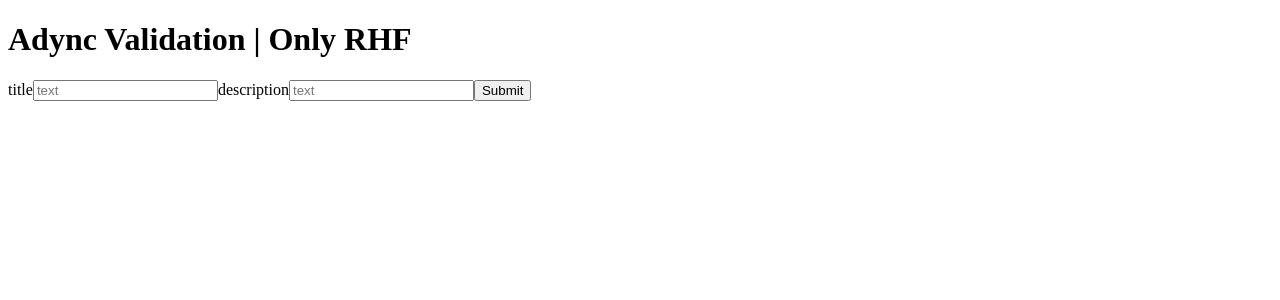
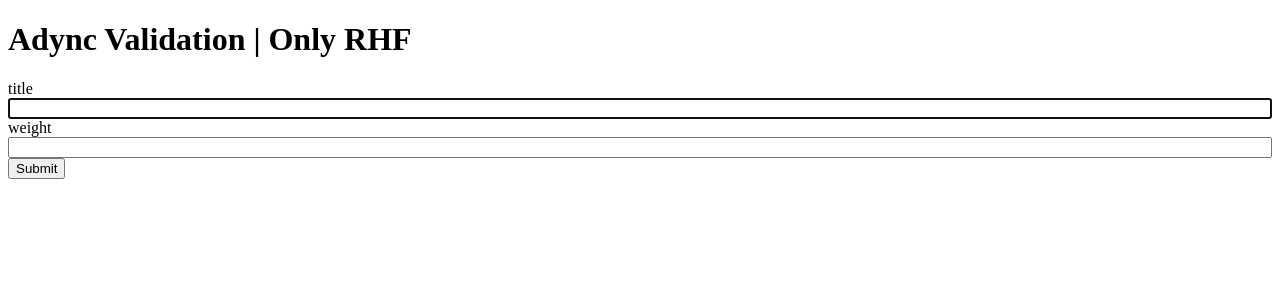
Before and after one commit to torikatsupg/next-playground, a Next.js app: page /playground/async_validation/only_rhf in a window 1280 px wide. Shown: the top 300 px of the page. Built offline with nearby package versions, Linux system fonts and the light colour scheme.

Commit message:
feat: add async validation sample by vanila RHF

```diff
--- a/src/_pages/async_validation/OnlyRHF/const.ts
+++ b/src/_pages/asyncValidation/OnlyRHF/const.ts
@@ -1,6 +1,12 @@
 import * as z from "zod";
+import { InputSchema } from "./type";
 
 export const formSchema = z.object({
   title: z.string(),
   description: z.string(),
 });
+
+export const defaultValues: InputSchema = {
+  title: "",
+  weight: "",
+};
--- /dev/null
+++ b/src/_pages/asyncValidation/OnlyRHF/formFields/FormFieldTitle.tsx
@@ -0,0 +1,37 @@
+import { Input } from "@/components/Input";
+import { useOnlyRHFFormContext } from "../utils";
+import { useController, useFormState } from "react-hook-form";
+
+export const FormFieldTitle = () => {
+  const { register, control } = useOnlyRHFFormContext();
+  const {
+    fieldState: { error, isValidating },
+  } = useController({ control, name: "title" });
+
+  return (
+    <div>
+      {isValidating && <p className="text-sm text-green-500">validating...</p>}
+      <Input
+        {...register("title", {
+          validate: async (value) => {
+            await new Promise((resolve) => setTimeout(resolve, 2000));
+
+            if (value.length === 0) {
+              return "required";
+            }
+            if (value.length > 10) {
+              return "too long";
+            }
+
+            if (value === "test") {
+              return "'test' is not allowed";
+            }
+          },
+        })}
+        id="title"
+        label="title"
+        error={error?.message}
+      />
+    </div>
+  );
+};
--- /dev/null
+++ b/src/_pages/asyncValidation/OnlyRHF/formFields/FormFieldWeight.tsx
@@ -0,0 +1,28 @@
+import { Input } from "@/components/Input";
+import { useOnlyRHFFormContext } from "../utils";
+import { useController, useFormState } from "react-hook-form";
+
+export const FormFieldWeight = () => {
+  const { register, control } = useOnlyRHFFormContext();
+  const {
+    fieldState: { error, isValidating },
+  } = useController({ control, name: "weight" });
+
+  return (
+    <div>
+      {isValidating && <p className="text-sm text-green-500">validating...</p>}
+      <Input
+        {...register("weight", {
+          validate: (value) => {
+            if (value.length === 0) {
+              return "required";
+            }
+          },
+        })}
+        id="weight"
+        label="weight"
+        error={error?.message}
+      />
+    </div>
+  );
+};
--- /dev/null
+++ b/src/_pages/asyncValidation/OnlyRHF/index.tsx
@@ -0,0 +1,39 @@
+import { FormProvider, useController, useForm } from "react-hook-form";
+import { InputSchema, OutputSchema } from "./type";
+import { defaultValues } from "./const";
+import { ComponentProps, useEffect } from "react";
+import { FormFieldTitle } from "./formFields/FormFieldTitle";
+import { FormFieldWeight } from "./formFields/FormFieldWeight";
+
+export const OnlyRHFPage = () => {
+  const methods = useForm<InputSchema, unknown, OutputSchema>({
+    defaultValues,
+  });
+
+  useEffect(() => {
+    methods.setFocus("title");
+  }, []);
+
+  const onSubmit = async (data: OutputSchema) => {
+    // NOTE: submit data to server
+    console.log({
+      key: "onSubmitSuccess",
+      data,
+    });
+  };
+
+  return (
+    <div>
+      <h1>Adync Validation | Only RHF</h1>
+
+      <FormProvider {...methods}>
+        <form onSubmit={methods.handleSubmit(onSubmit)}>
+          <FormFieldTitle />
+          <FormFieldWeight />
+
+          <button type="submit">Submit</button>
+        </form>
+      </FormProvider>
+    </div>
+  );
+};
--- /dev/null
+++ b/src/_pages/asyncValidation/OnlyRHF/type.ts
@@ -0,0 +1,9 @@
+export type InputSchema = {
+  title: string;
+  weight: string;
+};
+
+export type OutputSchema = {
+  title: string;
+  weight: number;
+};
--- /dev/null
+++ b/src/_pages/asyncValidation/OnlyRHF/utils.ts
@@ -0,0 +1,6 @@
+import { useFormContext } from "react-hook-form";
+import { InputSchema, OutputSchema } from "./type";
+
+export const useOnlyRHFFormContext = () => {
+  return useFormContext<InputSchema, unknown, OutputSchema>();
+};
--- a/src/_pages/async_validation/OnlyRHF/index.tsx
+++ /dev/null
@@ -1,37 +0,0 @@
-import { useForm } from "react-hook-form";
-import { InputSchema, OutputSchema } from "./type";
-
-export const OnlyRHFPage = () => {
-  const { register, handleSubmit } = useForm<
-    InputSchema,
-    unknown,
-    OutputSchema
-  >({
-    defaultValues: {
-      title: "",
-      description: "",
-    },
-  });
-
-  const onSubmit = async (data: OutputSchema) => {
-    console.log({
-      key: "onSubmitSuccess",
-      data,
-    });
-  };
-
-  return (
-    <div>
-      <h1>Adync Validation | Only RHF</h1>
-      <form onSubmit={handleSubmit(onSubmit)}>
-        <label>{"title"}</label>
-        <input type="text" placeholder="text" {...register("title")} />
-
-        <label>{"description"}</label>
-        <input type="text" placeholder="text" {...register("description")} />
-
-        <button type="submit">Submit</button>
-      </form>
-    </div>
-  );
-};
--- a/src/_pages/async_validation/OnlyRHF/type.ts
+++ /dev/null
@@ -1,6 +0,0 @@
-export type InputSchema = {
-  title: string;
-  description: string;
-};
-
-export type OutputSchema = InputSchema;
--- /dev/null
+++ b/src/components/Input.tsx
@@ -0,0 +1,17 @@
+import { ComponentProps, forwardRef } from "react";
+
+export const Input = forwardRef<
+  HTMLInputElement,
+  ComponentProps<"input"> & {
+    label: string;
+    error: string | undefined;
+  }
+>(({ id, label, error, ...otherProps }, ref) => {
+  return (
+    <div className="flex flex-col">
+      <label htmlFor={id}>{label}</label>
+      <input id={id} ref={ref} {...otherProps} />
+      {error && <p className={"text-sm text-red-600"}>{error}</p>}
+    </div>
+  );
+});
--- a/src/pages/playground/async_validation/only_rhf.tsx
+++ b/src/pages/playground/async_validation/only_rhf.tsx
@@ -1,3 +1,3 @@
-import { OnlyRHFPage } from "@/_pages/async_validation/OnlyRHF";
+import { OnlyRHFPage } from "@/_pages/asyncValidation/OnlyRHF";
 
 export default OnlyRHFPage;
--- a/tailwind.config.ts
+++ b/tailwind.config.ts
@@ -1,20 +1,14 @@
 import type { Config } from "tailwindcss";
 
 const config: Config = {
-	content: [
-		"./src/pages/**/*.{js,ts,jsx,tsx,mdx}",
-		"./src/components/**/*.{js,ts,jsx,tsx,mdx}",
-		"./src/app/**/*.{js,ts,jsx,tsx,mdx}",
-	],
-	theme: {
-	},
-	plugins: [
-	],
-	corePlugins: {
-		preflight: false,
-	},
-	future: {
-		hoverOnlyWhenSupported: true
-	}
+  content: ["./src/**/*.{js,ts,jsx,tsx,mdx}"],
+  theme: {},
+  plugins: [],
+  corePlugins: {
+    preflight: false,
+  },
+  future: {
+    hoverOnlyWhenSupported: true,
+  },
 };
 export default config;
```
Also changed, not shown: src/_pages/asyncValidation/README.md (renamed from src/_pages/async_validation/README.md), 1 other file (tests, documents, lock files or other folders).
